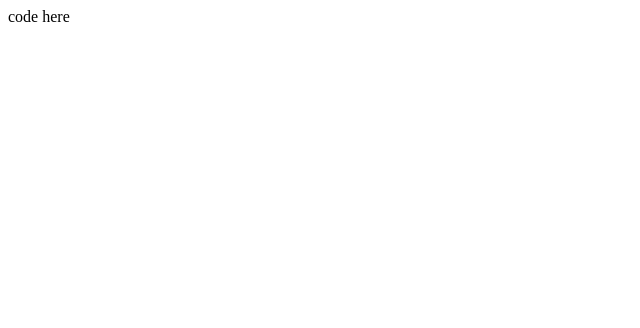
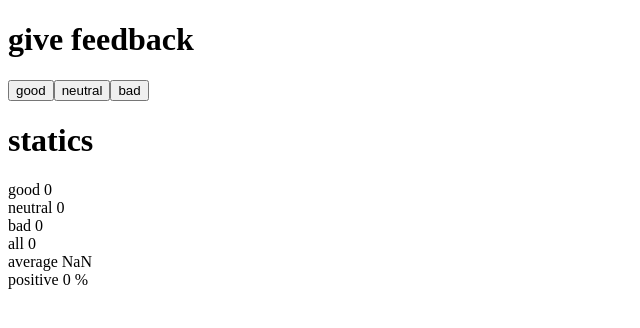
Before and after one commit to AnttiAitta/FullStack, a React (Vite) app in the folder osa1/unicafe/: page / in a window 1280 px wide. Shown: the top 328 px of the page, without its empty margins (0-640 px from the left). Built offline with nearby package versions, Linux system fonts and the light colour scheme.

Commit message:
1.7 valmis

```diff
--- a/osa1/unicafe/src/App.jsx
+++ b/osa1/unicafe/src/App.jsx
@@ -1,4 +1,10 @@
 import { useState } from 'react'
+
+const Button = ({ handleClick, text }) => (
+  <button onClick={handleClick}>
+    {text}
+  </button>
+)
 
 const App = () => {
   // tallenna napit omaan tilaansa
@@ -6,9 +12,38 @@ const App = () => {
   const [neutral, setNeutral] = useState(0)
   const [bad, setBad] = useState(0)
 
+  const increaseByOne = () => {
+    console.log('+1')
+    setGood(good +1)
+  }
+
+  const stayStill = () => {
+    console.log('+-0')
+    setNeutral(neutral +1)
+  }
+
+  const decreaseByOne = () => {
+    console.log('-1')
+    setBad(bad +1)
+  }
+
+  const total = good + neutral + bad
+  const average = (good * 1 + neutral * 0 + bad * -1) / total
+  const  positivePercent = total == 0 ? 0 : (good / total) * 100
+
   return (
     <div>
-      code here
+      <h1>give feedback</h1>
+      <Button handleClick={increaseByOne} text='good' />
+      <Button handleClick={stayStill} text='neutral' />
+      <Button handleClick={decreaseByOne} text='bad' />
+      <h1>statics</h1>
+      <div>good {good}</div>
+      <div>neutral {neutral}</div>
+      <div>bad {bad}</div>
+      <div>all {total}</div>
+      <div>average {average}</div>
+      <div>positive {positivePercent} %</div>
     </div>
   )
 }
```
